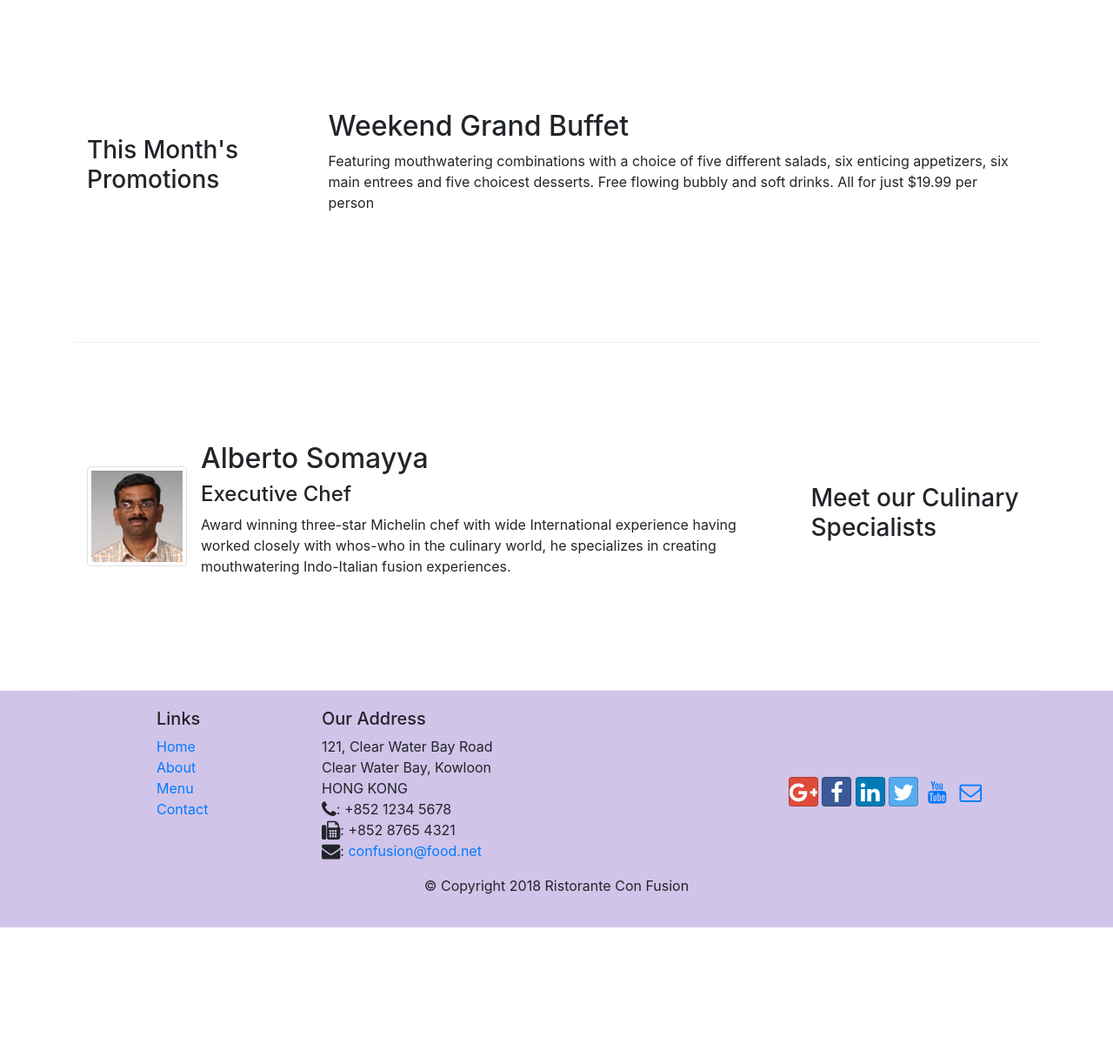
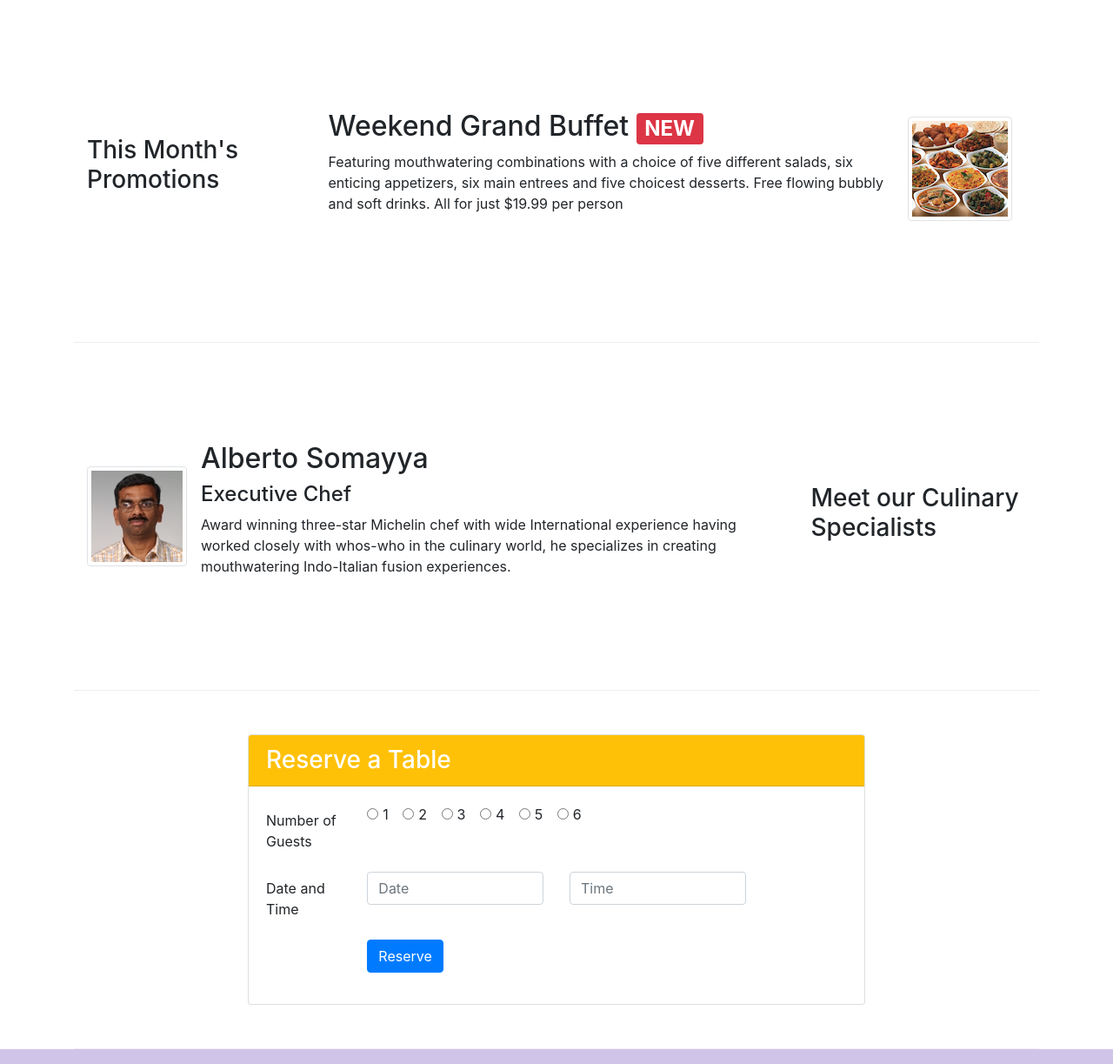
Before and after one commit to Nexus000110/bootstrap4-confusion, a website: page index.html in a window 1280 px wide. Shown: the part 740-1963 px from the top of the page at 87% size. Before the commit the page ends 1806 px from the top, so only its background shows below. Drawn offline with nearby package versions, Linux system fonts and the light colour scheme.

Commit message:
Assignment 2

```diff
--- a/index.html
+++ b/index.html
@@ -52,8 +52,11 @@
                     <p>We take inspiration from the World's best cuisines, and create a unique fusion experience. Our
                         lipsmacking creations will tickle your culinary senses!</p>
                 </div>
-                <div class="col-12 col-sm align-self-center">
+                <div class="col-12 col-sm-3 align-self-center">
                     <img src="img/logo.png" class="img-fluid">
+                </div>
+                <div class="col-12 col-sm-3 align-self-center">
+                    <a class="btn btn-warning btn-block" href="#reserveTable" role="button">Reserve Table</a>
                 </div>
             </div>
         </div>
@@ -74,7 +77,8 @@
                         <p class="d-none d-sm-block">A unique combination of Indian Uthappam (pancake) and Italian
                             pizza, topped with Cerignola
                             olives,
-                            ripe vine cherry tomatoes, Vidalia onion, Guntur chillies and Buffalo Paneer.</p>
+                            ripe vine cherry tomatoes, Vidalia onion, Guntur chillies and Buffalo Paneer.
+                        </p>
                     </div>
                 </div>
             </div>
@@ -86,10 +90,20 @@
                 <h3>This Month's Promotions</h3>
             </div>
             <div class="col col-sm col-md">
-                <h2>Weekend Grand Buffet</h2>
-                <p>Featuring mouthwatering combinations with a choice of five different salads, six enticing appetizers,
-                    six main entrees and five choicest desserts. Free flowing bubbly and soft drinks. All for just
-                    $19.99 per person </p>
+                <div class="media">
+                    <div class="media-body">
+                        <h2 class="mt-0">Weekend Grand Buffet
+                            <span class="badge badge-danger">NEW</span></h2>
+                        <p class="d-none d-sm-block">Featuring mouthwatering combinations with a choice of five
+                            different salads, six enticing
+                            appetizers,
+                            six main entrees and five choicest desserts. Free flowing bubbly and soft drinks. All for
+                            just
+                            $19.99 per person
+                        </p>
+                    </div>
+                    <img class="d-flex mr-3 img-thumbnail align-self-center" src="img/buffet.png" alt="Buffet">
+                </div>
             </div>
         </div>
 
@@ -107,8 +121,77 @@
                         <p class="d-none d-sm-block">Award winning three-star Michelin chef with wide International
                             experience having worked
                             closely with
-                            whos-who in the culinary world, he specializes in creating mouthwatering Indo-Italian fusion
-                            experiences. </p>
+                            whos-who in the culinary world, he specializes in creating mouthwatering Indo-Italian
+                            fusion
+                            experiences.
+                        </p>
+                    </div>
+                </div>
+            </div>
+        </div>
+
+        <div class="row row-content align-items-center justify-content-center">
+            <div class="col-12 col-sm-8">
+                <div class="card">
+                    <h3 class="card-header bg-warning text-white">Reserve a Table</h3>
+                    <div class="card-body">
+
+                        <form id="reserveTable">
+                            <div class="form-group row">
+                                <label for="numGuests" class="col-sm-2 col-form-label">Number of Guests</label>
+                                <div class="col-12 col-sm-10">
+                                    <div class="form-check form-check-inline">
+                                        <input class="form-check-input" type="radio" name="guestRad" id="inlineRad1"
+                                            value="option1">
+                                        <label class="form-check-label" for="guestRad1">1</label>
+                                    </div>
+                                    <div class="form-check form-check-inline">
+                                        <input class="form-check-input" type="radio" name="guestRad" id="inlineRad2"
+                                            value="option2">
+                                        <label class="form-check-label" for="guestRad2">2</label>
+                                    </div>
+                                    <div class="form-check form-check-inline">
+                                        <input class="form-check-input" type="radio" name="guestRad" id="inlineRad3"
+                                            value="option3">
+                                        <label class="form-check-label" for="guestRad3">3</label>
+                                    </div>
+                                    <div class="form-check form-check-inline">
+                                        <input class="form-check-input" type="radio" name="guestRad" id="inlineRad4"
+                                            value="option4">
+                                        <label class="form-check-label" for="guestRad4">4</label>
+                                    </div>
+                                    <div class="form-check form-check-inline">
+                                        <input class="form-check-input" type="radio" name="guestRad" id="inlineRad5"
+                                            value="option5">
+                                        <label class="form-check-label" for="guestRad5">5</label>
+                                    </div>
+                                    <div class="form-check form-check-inline">
+                                        <input class="form-check-input" type="radio" name="guestRad" id="inlineRad6"
+                                            value="option6">
+                                        <label class="form-check-label" for="guestRad6">6</label>
+                                    </div>
+                                </div>
+                            </div>
+                            <div class="form-group row">
+                                <label for="dateTime" class="col-sm-2 col-form-label">Date and Time</label>
+                                <div class="col-12 col-md-4">
+                                    <input class="form-control" type="input" id="guestDate" name="guestDate"
+                                        placeholder="Date">
+                                </div>
+                                <div class="col-12 col-md-4">
+                                    <input class="form-control" type="input" id="guestTime" name="guestTime"
+                                        placeholder="Time">
+                                </div>
+                            </div>
+                            <div class="form-group row">
+                                <div class="offset-sm-2 col-12 col-sm-10">
+                                    <button type="submit" class="btn btn-primary">
+                                        Reserve
+                                    </button>
+                                </div>
+                            </div>
+                        </form>
+
                     </div>
                 </div>
             </div>
```
